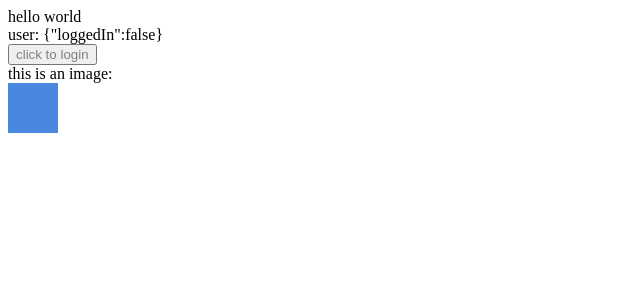
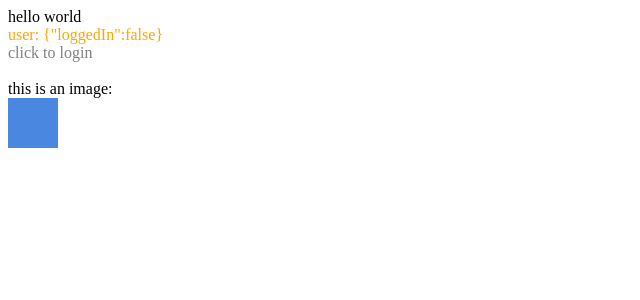
Before and after one commit to rellfy/vtr, a React (Vite) app: page / in a window 1280 px wide. Shown: the top 300 px of the page, without its empty margins (0-640 px from the left). Built offline with nearby package versions, Linux system fonts and the light colour scheme.

Commit message:
feat: use sass

```diff
--- a/package.json
+++ b/package.json
@@ -37,6 +37,7 @@
     "@typescript-eslint/parser": "^5.35.1",
     "@vitejs/plugin-react": "^2.0.1",
     "chai": "^4.3.6",
+    "classnames": "^2.3.2",
     "cross-env": "^7.0.3",
     "eslint": "^8.22.0",
     "eslint-config-prettier": "^8.5.0",
@@ -50,7 +51,7 @@
     "react": "^17.0.2",
     "react-dom": "^17.0.2",
     "react-router-dom": "^6.0.2",
-    "styled-components": "^5.3.5",
+    "sass": "^1.60.0",
     "ts-node": "^10.9.1",
     "typescript": "^4.4.2",
     "vite": "^3.0.9"
--- /dev/null
+++ b/src/components/Main/Main.module.scss
@@ -0,0 +1,12 @@
+
+.button {
+  color: grey;
+}
+
+.warning {
+  color: orange
+}
+
+.success {
+  color: darkgreen;
+}
--- a/src/components/Main.tsx
+++ b/src/components/Main/index.tsx
@@ -1,6 +1,7 @@
 import { useState } from "react";
-import styled from "styled-components";
-import blue from "../../resources/blue.png";
+import classes from "./Main.module.scss";
+import blue from "../../../resources/blue.png";
+import classNames from "classnames";
 
 type User = {
   loggedIn: boolean;
@@ -17,15 +18,26 @@ export default () => {
       username,
     });
   const loginButton = (
-    <Button data-testid={"main.button"} onClick={() => login("user")}>
+    <div
+      className={classes.button}
+      data-testid={"main.button"}
+      onClick={() => login("user")}
+    >
       click to login
-    </Button>
+    </div>
   );
   return (
     <div>
       hello world
       <br />
-      user: {JSON.stringify(user)}
+      <span
+        className={classNames({
+          [classes.success]: user.loggedIn,
+          [classes.warning]: !user.loggedIn
+        })}
+      >
+        user: {JSON.stringify(user)}
+      </span>
       <br />
       {!user.loggedIn && loginButton}
       <br />
@@ -35,7 +47,3 @@ export default () => {
     </div>
   );
 };
-
-const Button = styled.button`
-  color: grey;
-`;
```
Also changed, not shown: 2 other files (tests, documents, lock files or other folders).
